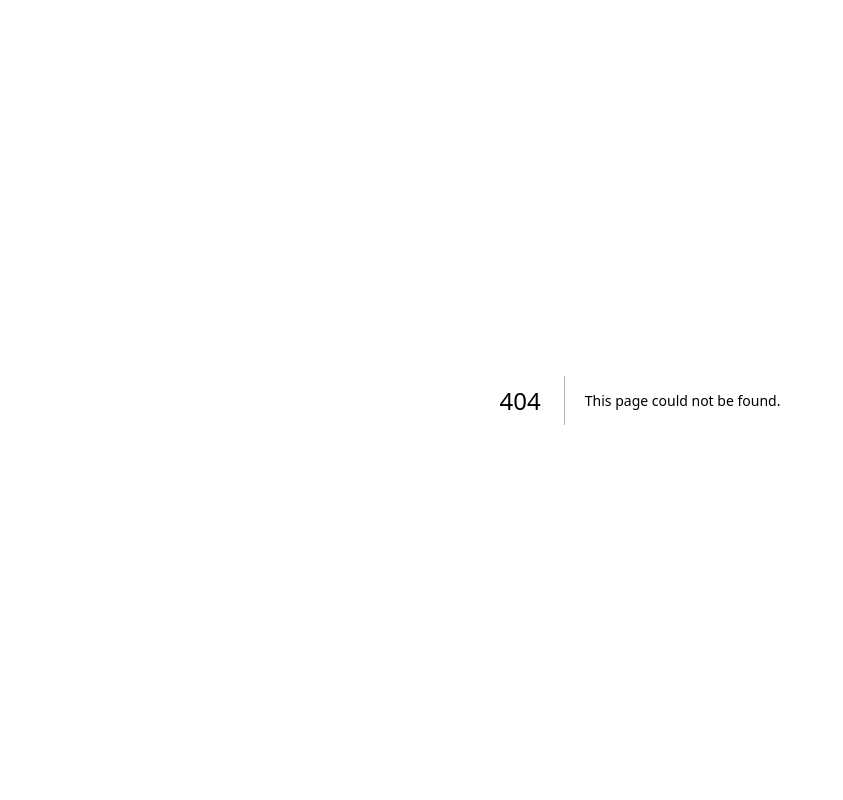
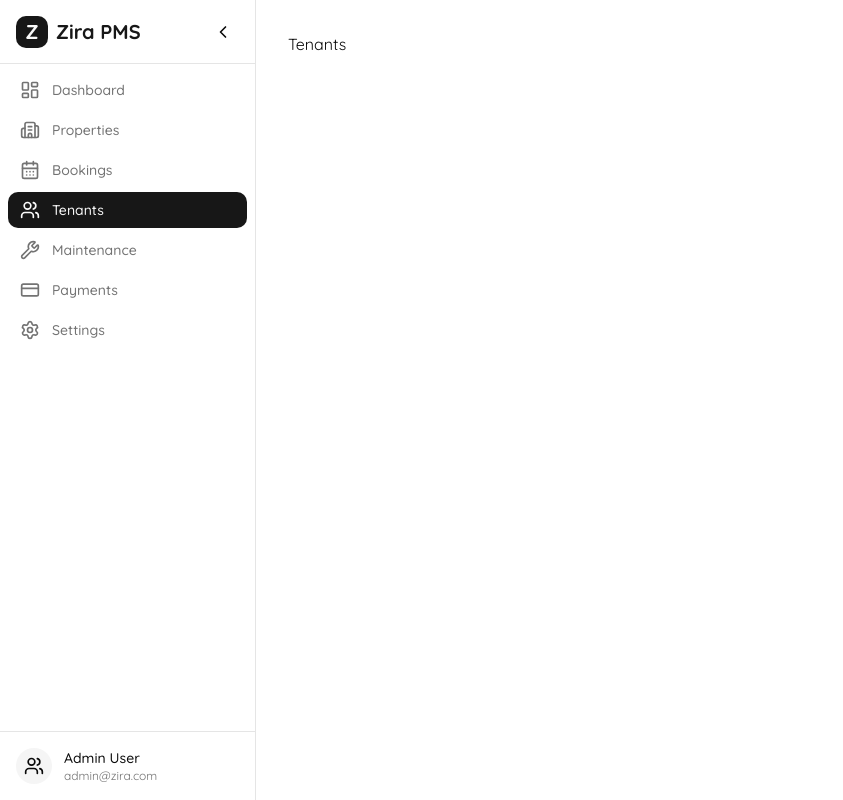
Before and after one commit to bentleyminwa/Zira-Property-Management-System, a Next.js app: page /tenants in a window 1280 px wide. Before the commit this address had no page. Shown: the whole page, without its empty margins (0-843 px from the left). Built offline with nearby package versions, Linux system fonts and the light colour scheme.

Commit message:
Initial page and layout setup

```diff
--- /dev/null
+++ b/app/bookings/page.tsx
@@ -0,0 +1,7 @@
+export default function Bookings() {
+  return (
+    <div>
+      <h1>Bookings</h1>
+    </div>
+  );
+}
--- a/app/layout.tsx
+++ b/app/layout.tsx
@@ -1,3 +1,4 @@
+import AppLayout from '@/components/layout/AppLayout';
 import type { Metadata } from 'next';
 import { Quicksand } from 'next/font/google';
 import './globals.css';
@@ -18,7 +19,11 @@ export default function RootLayout({
 }>) {
   return (
     <html lang='en'>
-      <body className={`${quicksand.className} antialiased`}>{children}</body>
+      <body
+        className={`${quicksand.className} antialiased bg-background text-foreground`}
+      >
+        <AppLayout>{children}</AppLayout>
+      </body>
     </html>
   );
 }
--- /dev/null
+++ b/app/maintenance/page.tsx
@@ -0,0 +1,7 @@
+export default function Maintenance() {
+  return (
+    <div>
+      <h1>Maintenance</h1>
+    </div>
+  );
+}
--- a/app/page.tsx
+++ b/app/page.tsx
@@ -1,17 +1,8 @@
-import prisma from '@/lib/prisma';
-
-export default async function Dashboard() {
-  const properties = await prisma.property.findMany();
-
+export default function Dashboard() {
   return (
     <div>
-      <h1>Properties</h1>
-
-      <ul>
-        {properties.map((property) => (
-          <li key={property.id}>{property.name}</li>
-        ))}
-      </ul>
+      <h1>Dashboard</h1>
+      <p>Welcome to Zira PMS Admin</p>
     </div>
   );
 }
--- /dev/null
+++ b/app/payments/page.tsx
@@ -0,0 +1,7 @@
+export default function Payments() {
+  return (
+    <div>
+      <h1>Payments</h1>
+    </div>
+  );
+}
--- /dev/null
+++ b/app/properties/page.tsx
@@ -0,0 +1,17 @@
+import prisma from '@/lib/prisma';
+
+export default async function Properties() {
+  const properties = await prisma.property.findMany();
+
+  return (
+    <div>
+      <h1>Properties</h1>
+
+      <ul>
+        {properties.map((property) => (
+          <li key={property.id}>{property.name}</li>
+        ))}
+      </ul>
+    </div>
+  );
+}
--- /dev/null
+++ b/app/settings/page.tsx
@@ -0,0 +1,7 @@
+export default function Settings() {
+  return (
+    <div>
+      <h1>Settings</h1>
+    </div>
+  );
+}
--- /dev/null
+++ b/app/tenants/page.tsx
@@ -0,0 +1,7 @@
+export default function Tenants() {
+  return (
+    <div>
+      <h1>Tenants</h1>
+    </div>
+  );
+}
--- /dev/null
+++ b/components/layout/AppLayout.tsx
@@ -0,0 +1,23 @@
+'use client';
+
+import { cn } from '@/lib/utils';
+import { useState } from 'react';
+import Sidebar from './Sidebar';
+
+export default function AppLayout({ children }: { children: React.ReactNode }) {
+  const [isCollapsed, setIsCollapsed] = useState(false);
+
+  return (
+    <div className='flex min-h-screen'>
+      <Sidebar isCollapsed={isCollapsed} setIsCollapsed={setIsCollapsed} />
+      <main
+        className={cn(
+          'flex-1 transition-all duration-300 ease-in-out p-8',
+          isCollapsed ? 'ml-16' : 'ml-64'
+        )}
+      >
+        {children}
+      </main>
+    </div>
+  );
+}
--- /dev/null
+++ b/components/layout/Sidebar.tsx
@@ -0,0 +1,126 @@
+'use client';
+
+import { cn } from '@/lib/utils';
+import {
+  Building2,
+  CalendarDays,
+  ChevronLeft,
+  ChevronRight,
+  CreditCard,
+  LayoutDashboard,
+  Menu,
+  Settings,
+  Users,
+  Wrench,
+} from 'lucide-react';
+import Link from 'next/link';
+import { usePathname } from 'next/navigation';
+import { useState } from 'react';
+
+const sidebarItems = [
+  { name: 'Dashboard', href: '/', icon: LayoutDashboard },
+  { name: 'Properties', href: '/properties', icon: Building2 },
+  { name: 'Bookings', href: '/bookings', icon: CalendarDays },
+  { name: 'Tenants', href: '/tenants', icon: Users },
+  { name: 'Maintenance', href: '/maintenance', icon: Wrench },
+  { name: 'Payments', href: '/payments', icon: CreditCard },
+  { name: 'Settings', href: '/settings', icon: Settings },
+];
+
+interface SidebarProps {
+  isCollapsed: boolean;
+  setIsCollapsed: (value: boolean) => void;
+}
+
+export default function Sidebar({ isCollapsed, setIsCollapsed }: SidebarProps) {
+  const pathname = usePathname();
+
+  return (
+    <aside
+      className={cn(
+        'fixed left-0 top-0 z-40 h-screen bg-card border-r border-border transition-all duration-300 ease-in-out',
+        isCollapsed ? 'w-16' : 'w-64'
+      )}
+    >
+      <div className='flex h-full flex-col'>
+        {/* Logo and Toggle */}
+        <div className='flex h-16 items-center justify-between px-4 border-b border-border'>
+          {!isCollapsed && (
+            <div className='flex items-center gap-2 font-bold text-xl text-primary'>
+              <div className='h-8 w-8 rounded-lg bg-primary flex items-center justify-center text-primary-foreground'>
+                Z
+              </div>
+              <span>Zira PMS</span>
+            </div>
+          )}
+          {isCollapsed && (
+            <div className='h-8 w-8 mx-auto rounded-lg bg-primary flex items-center justify-center text-primary-foreground font-bold'>
+              Z
+            </div>
+          )}
+
+          <button
+            onClick={() => setIsCollapsed(!isCollapsed)}
+            className={cn(
+              'rounded-lg p-1.5 hover:bg-accent hover:text-accent-foreground transition-colors',
+              isCollapsed ? 'mx-auto mt-4' : ''
+            )}
+          >
+            {isCollapsed ? (
+              <ChevronRight size={20} />
+            ) : (
+              <ChevronLeft size={20} />
+            )}
+          </button>
+        </div>
+
+        {/* Navigation Links */}
+        <nav className='flex-1 space-y-1 p-2 overflow-y-auto'>
+          {sidebarItems.map((item) => {
+            const isActive = pathname === item.href;
+            return (
+              <Link
+                key={item.href}
+                href={item.href}
+                className={cn(
+                  'flex items-center gap-3 rounded-lg px-3 py-2 text-sm font-medium transition-colors',
+                  isActive
+                    ? 'bg-primary text-primary-foreground'
+                    : 'text-muted-foreground hover:bg-accent hover:text-accent-foreground',
+                  isCollapsed ? 'justify-center px-2' : ''
+                )}
+                title={isCollapsed ? item.name : undefined}
+              >
+                <item.icon size={20} />
+                {!isCollapsed && <span>{item.name}</span>}
+              </Link>
+            );
+          })}
+        </nav>
+
+        {/* User Profile (Optional Placeholder) */}
+        <div className='border-t border-border p-4'>
+          {!isCollapsed ? (
+            <div className='flex items-center gap-3'>
+              <div className='h-9 w-9 rounded-full bg-muted flex items-center justify-center'>
+                <Users size={20} />
+              </div>
+              <div className='flex flex-col'>
+                <span className='text-sm font-medium'>Admin User</span>
+                <span className='text-xs text-muted-foreground'>
+                  admin@zira.com
+                </span>
+              </div>
+            </div>
+          ) : (
+            <div className='flex justify-center'>
+              <div className='h-9 w-9 rounded-full bg-muted flex items-center justify-center'>
+                <Users size={20} />
+              </div>
+            </div>
+          )}
+        </div>
+      </div>
+    </aside>
+  );
+}
```
